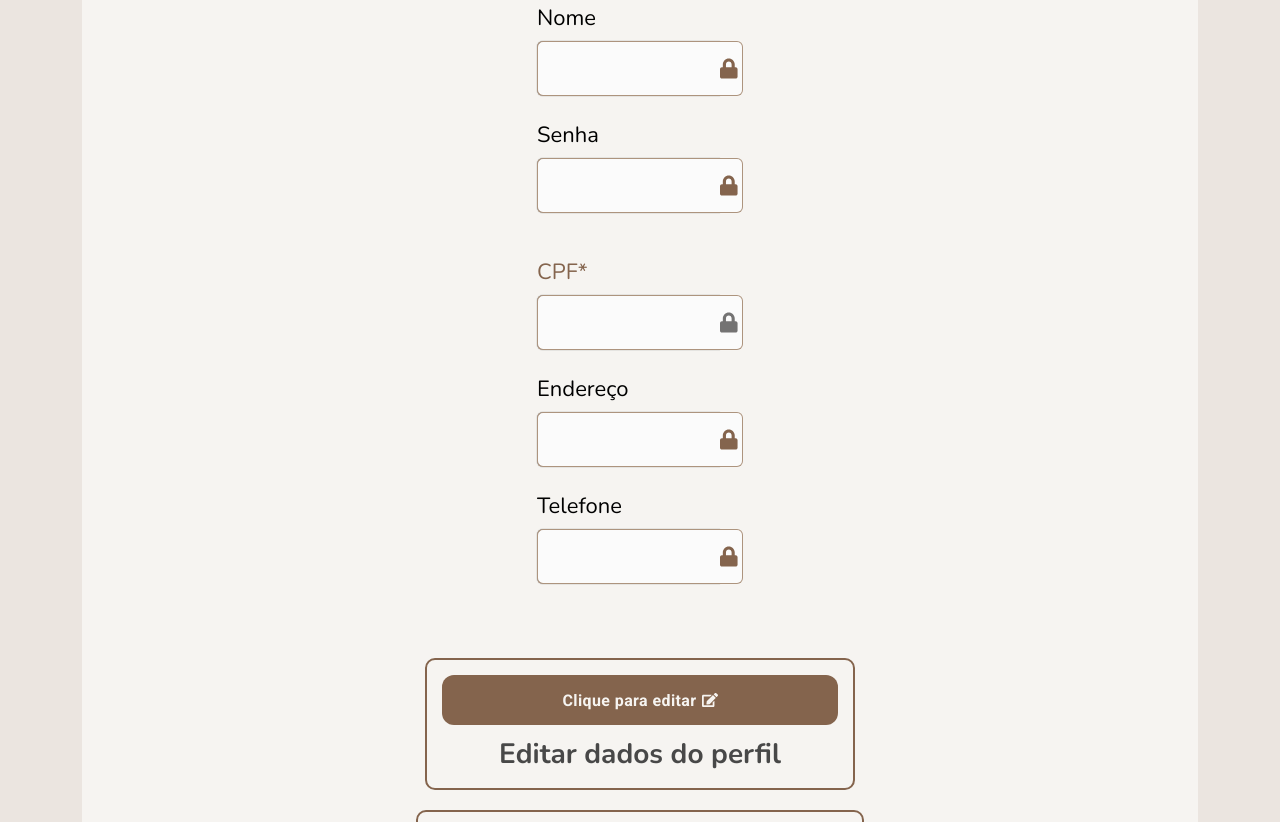
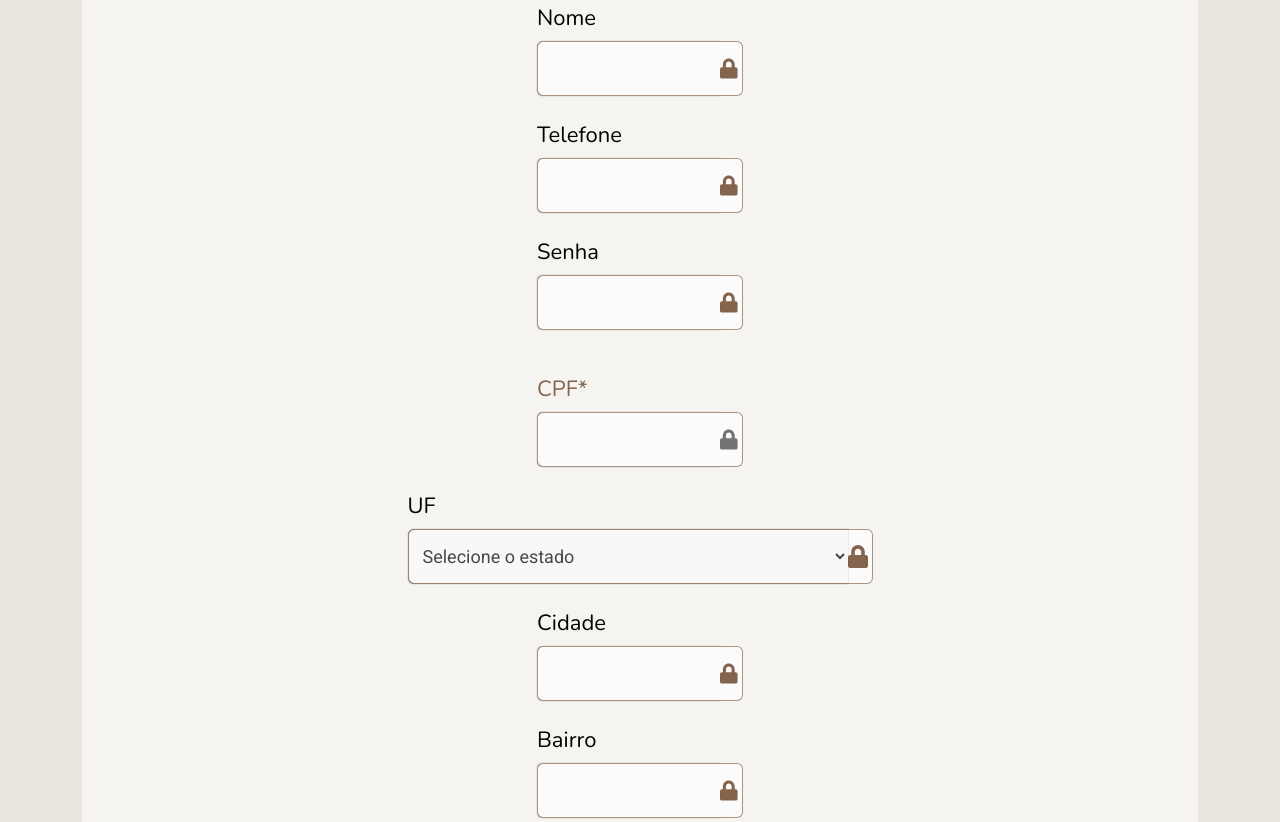
Before and after one commit to projeto-petmate/petmate, a React (Vite) app in the folder PetMate/: page /perfil in a window 1280 px wide. Shown: the part 420-1242 px from the top of the page. Built offline with nearby package versions, Linux system fonts and the light colour scheme; no server answers; a web font is replaced by a local one.

Commit message:
perfil atualizado

```diff
--- a/PetMate/src/pages/Perfil.css
+++ b/PetMate/src/pages/Perfil.css
@@ -52,9 +52,6 @@
 .user-icon-perfil {
     font-size: 80px;
     color: #84644D;
-    /* border: solid; */
-    /* border-radius: 50px; */
-    /* padding-left: 10px; */
 }
 
 .user-icon-container {
@@ -119,9 +116,7 @@
     gap: 60px;
 }
 
-.inputs-perfil input {
-    /* height: 60px; */
-    /* width: 40px; */
+.inputs-perfil input, .inputs-perfil select {
     border-radius: 12px;
     border: solid #AD947E 1px;
     box-shadow: 0px 0px 1px;
@@ -285,7 +280,7 @@
     justify-content: center;
 }
 
-.input-edit input {
+.input-edit input, .input-edit select{
     display: flex;
     flex-direction: row;
     justify-content: center;
@@ -294,6 +289,10 @@
     border-color: #AD947E #ffffff00 #AD947E #AD947E;
     border-right: none;
     outline: none;
+}
+.uf-perfil-user:disabled {
+    border-color: #74523b #ffffff00 #74523b #74523b;
+    color: #000;
 }
 
 .icon-lock {
@@ -318,7 +317,7 @@
     height: 55px;
 }
 
-.input-nome input {
+.input-nome input, .input-edit select {
     width: 440px;
     height: 55px;
 }
--- a/PetMate/src/pages/Perfil.jsx
+++ b/PetMate/src/pages/Perfil.jsx
@@ -198,6 +198,23 @@
                                     </div>
                                 </div>
                                 <div className="input-nome">
+                                    <p>Telefone</p>
+                                    <div className="input-edit">
+                                        <input
+                                            type="text"
+                                            name="telefone"
+                                            value={userData.telefone || ''}
+                                            onChange={handleChange}
+                                            disabled={!editMode}
+                                        />
+                                        {!editMode ? (
+                                            <FaLock className='icon-lock' onClick={() => setEditMode(true)} />
+                                        ) : (
+                                            <FaUnlock className='icon-lock' onClick={handleSave} />
+                                        )}
+                                    </div>
+                                </div>
+                                <div className="input-nome">
                                     <p>Senha</p>
                                     <div className="input-edit">
                                         <input
@@ -230,12 +247,59 @@
                                     </div>
                                 </div>
                                 <div className="input-nome">
-                                    <p>Endereço</p>
+                                    <p>UF</p>
+                                    <div className="input-edit">
+                                        <select
+                                            id="estado"
+                                            name="uf"
+                                            className="uf-perfil-user"
+                                            value={userData.uf || ''}
+                                            onChange={handleChange}
+                                            disabled={!editMode}
+                                        >
+                                            <option value="" disabled>Selecione o estado</option>
+                                            <option value="AC">Acre (AC)</option>
+                                            <option value="AL">Alagoas (AL)</option>
+                                            <option value="AP">Amapá (AP)</option>
+                                            <option value="AM">Amazonas (AM)</option>
+                                            <option value="BA">Bahia (BA)</option>
+                                            <option value="CE">Ceará (CE)</option>
+                                            <option value="DF">Distrito Federal (DF)</option>
+                                            <option value="ES">Espírito Santo (ES)</option>
+                                            <option value="GO">Goiás (GO)</option>
+                                            <option value="MA">Maranhão (MA)</option>
+                                            <option value="MT">Mato Grosso (MT)</option>
+                                            <option value="MS">Mato Grosso do Sul (MS)</option>
+                                            <option value="MG">Minas Gerais (MG)</option>
+                                            <option value="PA">Pará (PA)</option>
+                                            <option value="PB">Paraíba (PB)</option>
+                                            <option value="PR">Paraná (PR)</option>
+                                            <option value="PE">Pernambuco (PE)</option>
+                                            <option value="PI">Piauí (PI)</option>
+                                            <option value="RJ">Rio de Janeiro (RJ)</option>
+                                            <option value="RN">Rio Grande do Norte (RN)</option>
+                                            <option value="RS">Rio Grande do Sul (RS)</option>
+                                            <option value="RO">Rondônia (RO)</option>
+                                            <option value="RR">Roraima (RR)</option>
+                                            <option value="SC">Santa Catarina (SC)</option>
+                                            <option value="SP">São Paulo (SP)</option>
+                                            <option value="SE">Sergipe (SE)</option>
+                                            <option value="TO">Tocantins (TO)</option>
+                                        </select>
+                                        {!editMode ? (
+                                            <FaLock className='icon-lock' onClick={() => setEditMode(true)} />
+                                        ) : (
+                                            <FaUnlock className='icon-lock' onClick={handleSave} />
+                                        )}
+                                    </div>
+                                </div>
+                                <div className="input-nome">
+                                    <p>Cidade</p>
                                     <div className="input-edit">
                                         <input
                                             type="text"
-                                            name="endereco"
-                                            value={userData.endereco || ''}
+                                            name="cidade"
+                                            value={userData.cidade || ''}
                                             onChange={handleChange}
                                             disabled={!editMode}
                                         />
@@ -247,12 +311,12 @@
                                     </div>
                                 </div>
                                 <div className="input-nome">
-                                    <p>Telefone</p>
+                                    <p>Bairro</p>
                                     <div className="input-edit">
                                         <input
                                             type="text"
-                                            name="telefone"
-                                            value={userData.telefone || ''}
+                                            name="bairro"
+                                            value={userData.bairro || ''}
                                             onChange={handleChange}
                                             disabled={!editMode}
                                         />
@@ -263,6 +327,7 @@
                                         )}
                                     </div>
                                 </div>
+
                             </div>
                         </div>
                         <div className="botoes-perfil">
```
